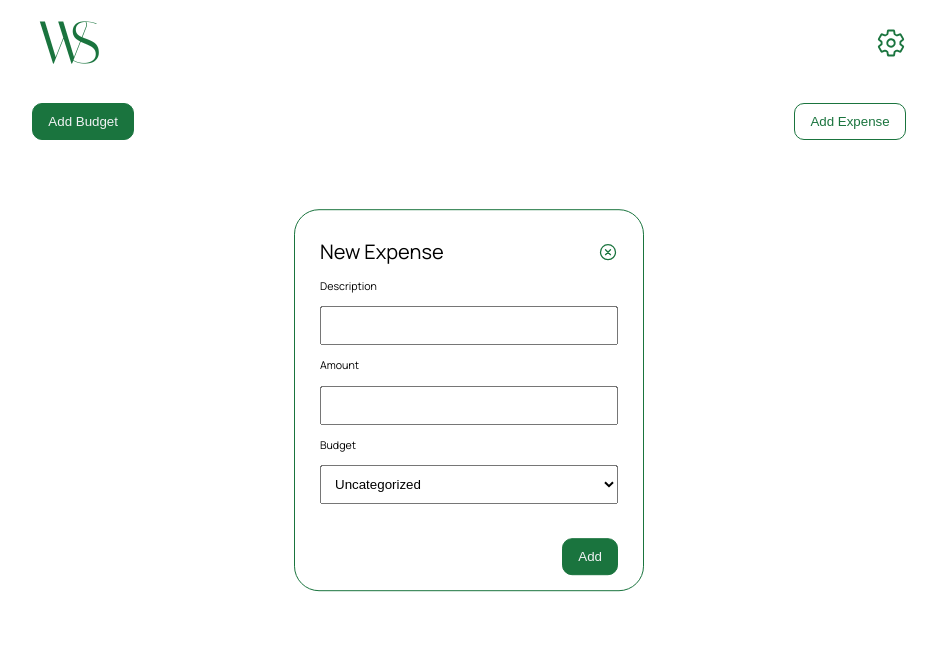
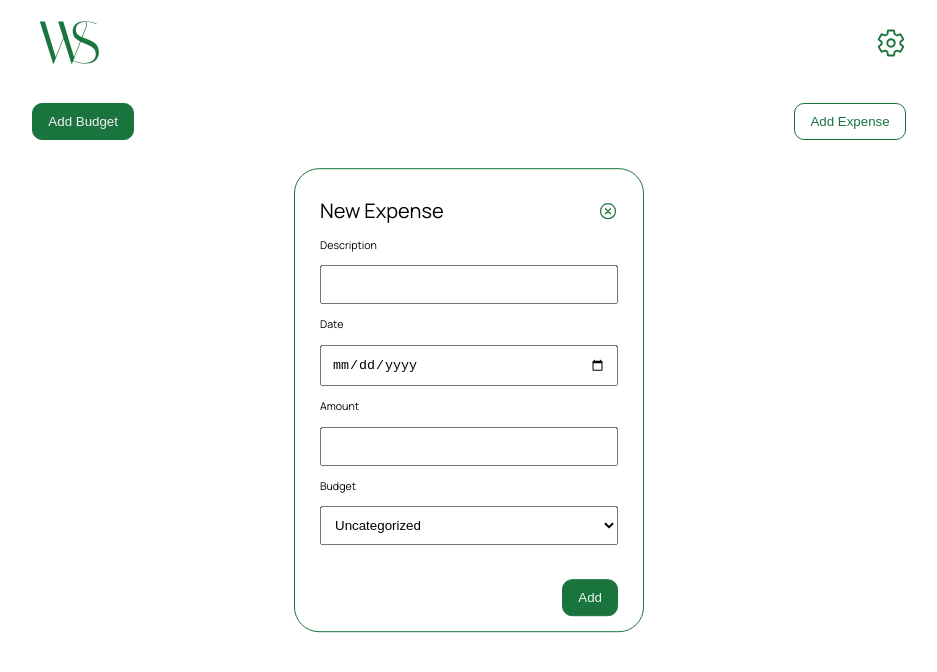
Before and after one commit to claudiugubernu/wise-spendings, a React (Create React App) app: page / in a window 1280 px wide. Both pictures are taken after a click on the element "Add Expense". Shown: the top 672 px of the page, without its empty margins (171-1108 px from the left). Built offline with nearby package versions, Linux system fonts and the light colour scheme.

Commit message:
added date for expense

```diff
--- a/src/components/AddExpenseModal/AddExpenseModal.js
+++ b/src/components/AddExpenseModal/AddExpenseModal.js
@@ -12,12 +12,14 @@ const AddExpenseModal = ({ show, handleClose, defaultBudgetID }) => {
   const descriptionRef = useRef();
   const amountRef = useRef();
   const budgetIdRef = useRef();
+  const dateRef = useRef();
   const { addExpense, budgets, lang } = useAppContext();
   const handleSubmit = (e) => {
     e.preventDefault();
     addExpense({
       description: descriptionRef.current.value,
       amount: parseFloat(amountRef.current.value),
+      date: dateRef.current.value,
       budgetId: budgetIdRef.current.value,
     });
     formRef.current.reset();
@@ -36,6 +38,10 @@ const AddExpenseModal = ({ show, handleClose, defaultBudgetID }) => {
               {langTerms(lang, "Description")}
             </label>
             <input type="text" id="description" ref={descriptionRef} required />
+          </div>
+          <div className="form-row mb-20 flex flex-column v-gap-20">
+            <label htmlFor="date">{langTerms(lang, "Date")}</label>
+            <input type="date" id="date" ref={dateRef} required />
           </div>
           <div className="form-row mb-20 flex flex-column v-gap-20">
             <label htmlFor="amount">{langTerms(lang, "Amount")}</label>
--- a/src/components/ViewExpensesModal/ViewExpensesModal.js
+++ b/src/components/ViewExpensesModal/ViewExpensesModal.js
@@ -54,6 +54,7 @@ const ViewExpensesModal = ({ budgetId, handleClose }) => {
             key={expense.id}
           >
             <p className="m-0">{expense.description}</p>
+            <p className="m-0">{expense.date}</p>
             <p className="m-0">
               {currencyFormatter(currency).format(expense.amount)}
             </p>
--- a/src/context/AppContext.js
+++ b/src/context/AppContext.js
@@ -40,9 +40,12 @@ const AppProvider = ({ children }) => {
   };
 
   // Add Expense
-  const addExpense = ({ description, amount, budgetId }) => {
+  const addExpense = ({ description, date, amount, budgetId }) => {
     setExpenses((prevExpenses) => {
-      return [...prevExpenses, { id: uuidV4(), description, amount, budgetId }];
+      return [
+        ...prevExpenses,
+        { id: uuidV4(), description, date, amount, budgetId },
+      ];
     });
   };
 
--- a/src/static/langTerms.js
+++ b/src/static/langTerms.js
@@ -133,6 +133,13 @@ export function langTerms($language, $term) {
         ro: "Nici o categorie",
       },
     },
+    {
+      term: "Date",
+      lang: {
+        en: "Date",
+        ro: "Dată",
+      },
+    },
   ];
   // Filter the array and return the result
   function filterIt(array, value, key) {
```
